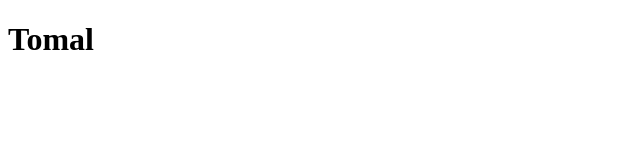
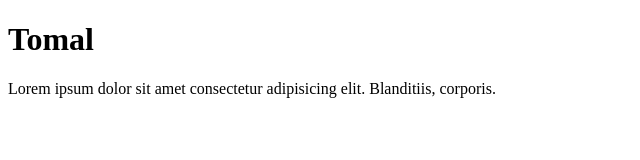
Before and after one commit to Tomal729/first-project, a plain HTML site: page index.html in a window 1280 px wide. Shown: the whole page, without its empty margins (0-640 px from the left). Drawn offline with Linux system fonts and the light colour scheme.

Commit message:
ptag-added

```diff
--- a/index.html
+++ b/index.html
@@ -7,5 +7,6 @@
 </head>
 <body>
     <h1>Tomal</h1>
+    <p>Lorem ipsum dolor sit amet consectetur adipisicing elit. Blanditiis, corporis.</p>
 </body>
 </html>
```
